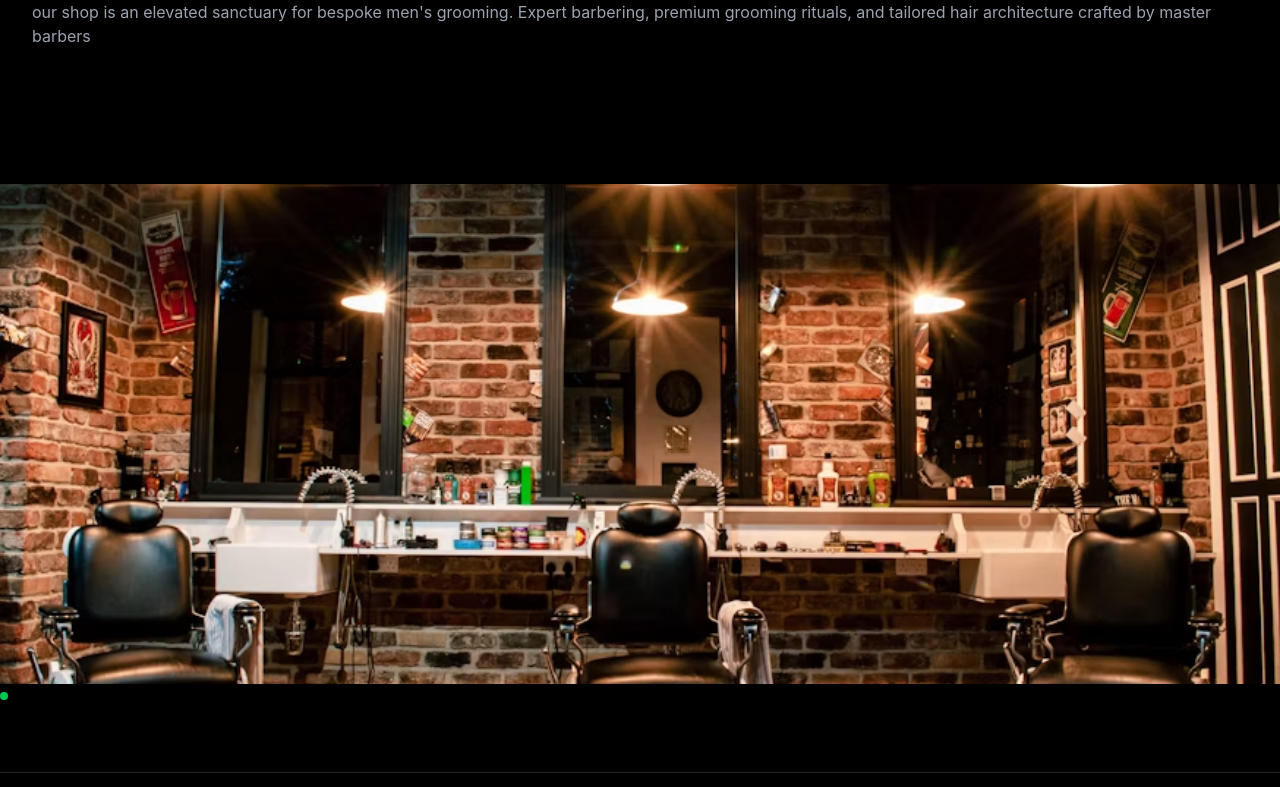
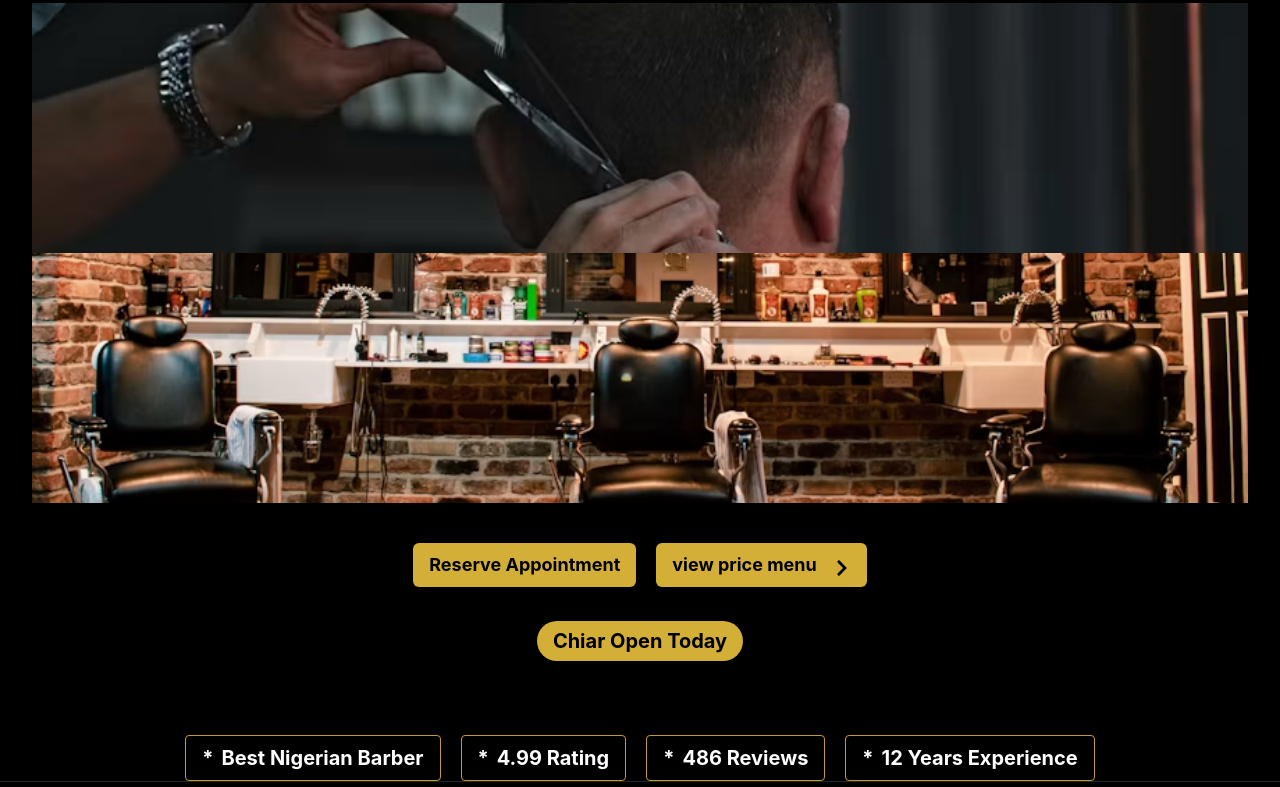
Before and after one commit to Oxbee27/barber-shop, a React (Vite) app: page / in a window 1280 px wide. Shown: the part 313-1100 px from the top of the page. Built offline with nearby package versions, Linux system fonts and the light colour scheme.

Commit message:
feat/update

```diff
--- a/src/components/Hero.jsx
+++ b/src/components/Hero.jsx
@@ -7,7 +7,7 @@ function Hero() {
   return (
     <div
       className="
-     lg:flex-row
+
       mt-10
         bg-black
 
@@ -15,10 +15,10 @@ function Hero() {
     >
       <div className="max-w-7xl mx-auto px-4 sm:px-6 lg:px-8 mt-4 relative gap-6 sm:gap-8 lg:gap-10">
         <div className="lg:col-span-6 pt-32 sm:mt-10 relative sm:pt-124 lg:pt-12 justify-center items-center">
-          <h1 className="text-5xl text-center capitalize sm:text-4xl md:text-5xl lg:text-6xl font-bold italic  text-[#d4af37] font-inter leading-tight">
+          <h1 className="text-5xl text-center capitalize sm:text-4xl md:text-5xl lg:text-6xl font-bold italic  text-[#d4af37] font-inter ">
             Bigwig barber studio
           </h1>
-          <h2 className="text-3xl text-center capitalize sm:text-4xl md:text-5xl lg:text-6xl font-bold text-white leading-tight">
+          <h2 className="text-3xl text-center capitalize sm:text-4xl md:text-5xl lg:text-6xl font-bold text-white">
             where precision meets
             <br />
             <span className="text-[#d4af37] italic font-normal capitalize">
@@ -31,42 +31,49 @@ function Hero() {
             crafted by master barbers
           </p>
 
-          <div>
-            <p> private Barber suites </p>
-            <p>expresso and refeshment bar </p>
-            <p>master barbers</p>
-            <p>Hot Towel rituals</p>
-          </div>
 
-          <div>
-            <button>Reserve Appointment </button>
-            <button>
+      </div>
+      <div className=" w-full lg:block bg-[url('/barber-interior.jpg')] bg-cover bg-center h-[400px] sm:h-[400px] md:h-[450px] lg:h-[500px] bg-white">
+        <img
+          src="barber-hero.jpg"
+          alt="hero-image"
+          className="w-full h-[400px] sm:h-[400px] md:h-[450px] lg:h-[250px] object-cover "
+       />
+      </div>
+</div>
+<div className=" text-center flex justify-center  capitalize sm:text-2xl md:text-2xl lg:text-lg font-bold text-white  gap-5 mt-10">
+            <button className="bg-[#d4af37] text-black py-2 px-4 rounded-md hover:bg-[#c09e2d] transition duration-300">
+              Reserve Appointment
+            </button>
+            <button className="bg-[#d4af37] text-black py-2 px-4 rounded-md hover:bg-[#c09e2d] transition duration-300 flex gap-2">
               view price menu
-              <FaChevronRight className="ml-2" />
+              <FaChevronRight className="ml-2 mt-2" />
             </button>
-          </div>
-        </div>
+            </div>
+
+      <div className=" text-center capitalize sm:text-4xl md:text-5xl lg:text-xl font-bold text-white ">
+        <div className="mt-10">
+        <span className="bg-[#d4af37] text-black py-2 px-4 rounded-full hover:bg-[#c09e2d] transition duration-300 ">chiar open today</span>
       </div>
-      <div className=" w-full lg:block">
-        <img
-          src="/barber-interior.jpg"
-          alt="hero-image"
-          className="w-full h-[400px] sm:h-[400px] md:h-[450px] lg:h-[500px] object-cover "
-        />
-      </div>
-
-      <div className="flex flex-wrap items-center gap-3">
-        <div className="w-2 h-2 bg-green-500 rounded-full"></div>
-        <span>chiar open today</span>
-      </div>
-
-      <div className="mt-4">
+<div className="flex flex-col sm:flex-row justify-center gap-5 mt-10">
+      <div className=" text-center gap-2 flex capitalize sm:text-4xl md:text-2xl lg:text-xl font-bold text-white border border-[#c09e2d] transition duration-300 mt-10 py-2 px-4 rounded">
         <span>*</span>
         Best Nigerian Barber
       </div>
-      <div className="flex items-center gap-2">
-        <span>4.99</span>
+      <div className=" text-center gap-2 flex capitalize sm:text-4xl md:text-2xl lg:text-xl font-bold text-white border border-[#c09e2d] transition duration-300 mt-10 py-2 px-4 rounded ">
+        <span>*</span>
+        4.99 rating
       </div>
+      <div className=" text-center gap-2 flex capitalize sm:text-4xl md:text-2xl lg:text-xl font-bold text-white border border-[#c09e2d] transition duration-300 mt-10 py-2 px-4  rounded ">
+        <span>*</span>
+        486 reviews
+      </div>
+      <div className=" text-center gap-2 flex capitalize sm:text-4xl md:text-2xl lg:text-xl font-bold text-white border border-[#c09e2d] transition duration-300 mt-10 rounded p-2 px-4 ">
+        <span>*</span>
+        12 years experience
+      </div>
+     </div>
+    </div>
     </div>
   );
 }
```
